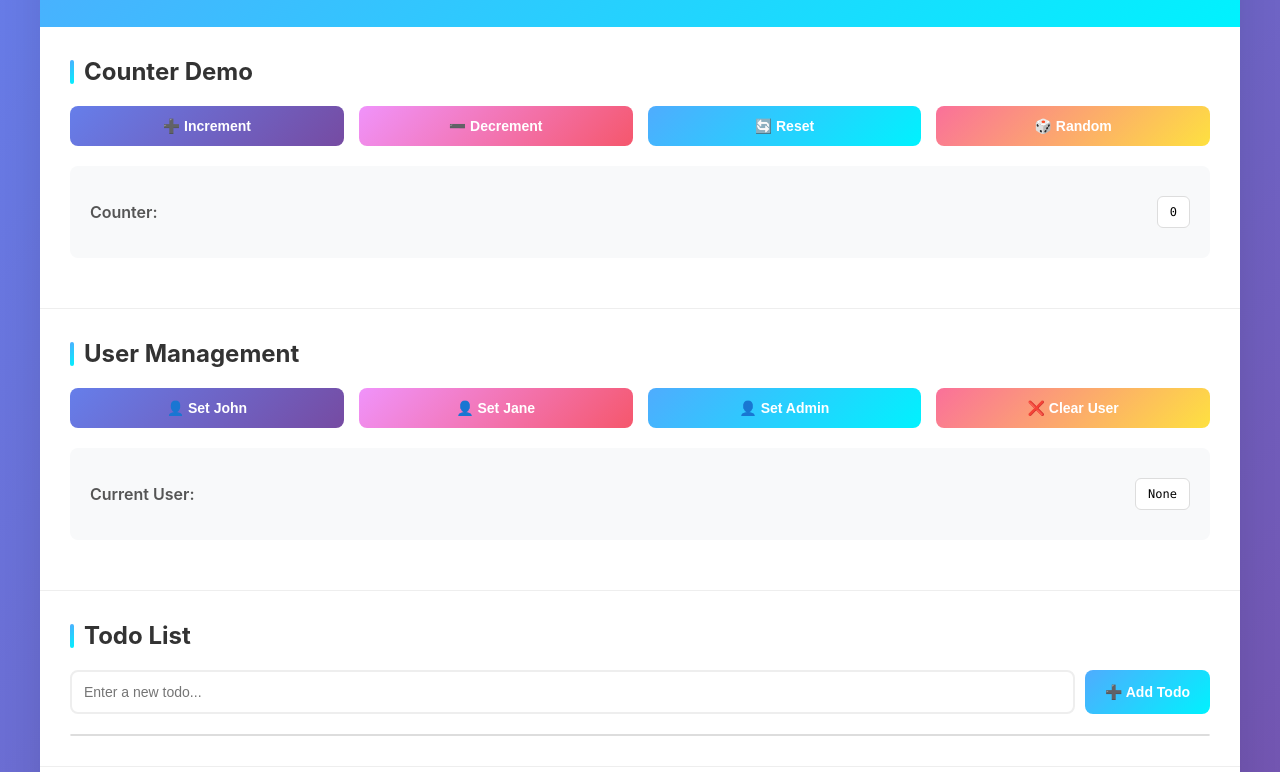
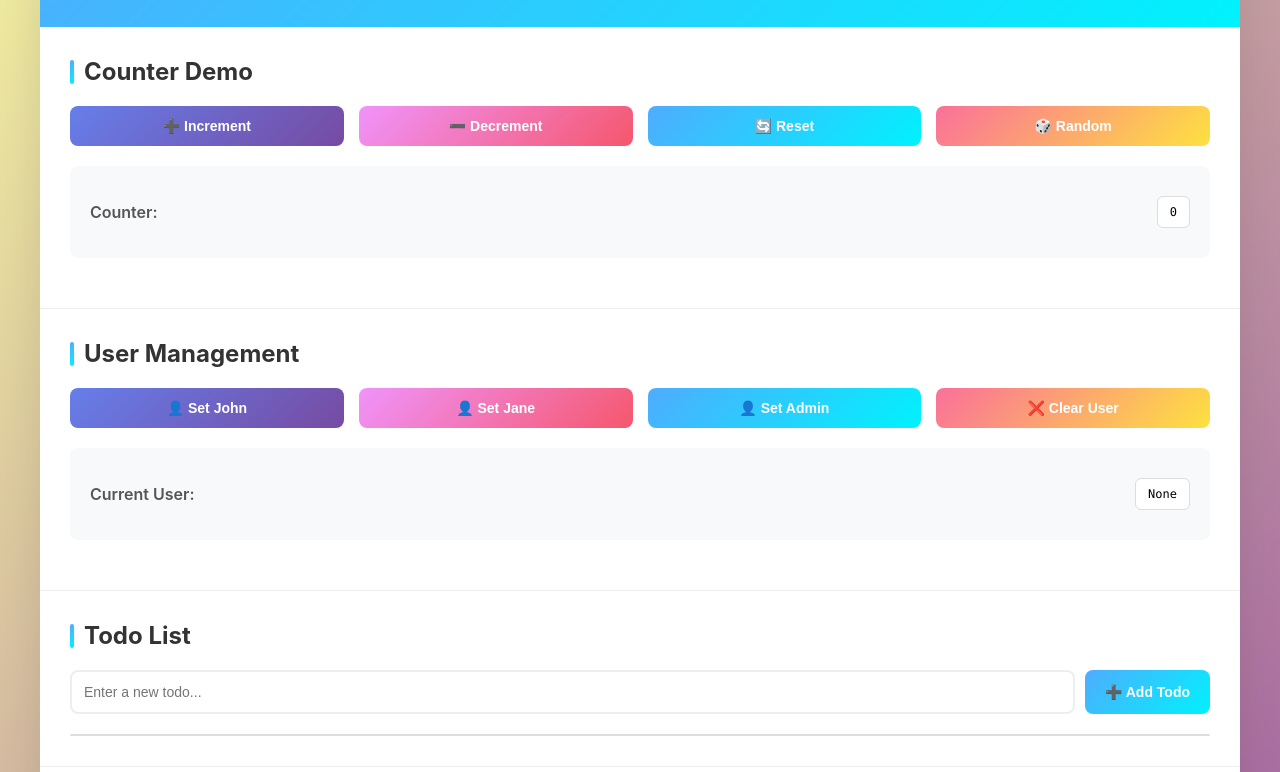
Before and after one commit to sinhaayush07/state_manager, a website built with webpack: page index.html in a window 1280 px wide. Shown: the part 133-905 px from the top of the page. Built offline with nearby package versions, Linux system fonts and the light colour scheme.

```diff
--- a/index.html
+++ b/index.html
@@ -15,7 +15,7 @@
 
     body {
       font-family: -apple-system, BlinkMacSystemFont, 'Segoe UI', Roboto, sans-serif;
-      background: linear-gradient(135deg, #667eea 0%, #764ba2 100%);
+      background: linear-gradient(135deg, #eae866a1 0%, #964ba2 100%);
       min-height: 100vh;
       padding: 20px;
     }
```
Also changed, not shown: 1 other file.
